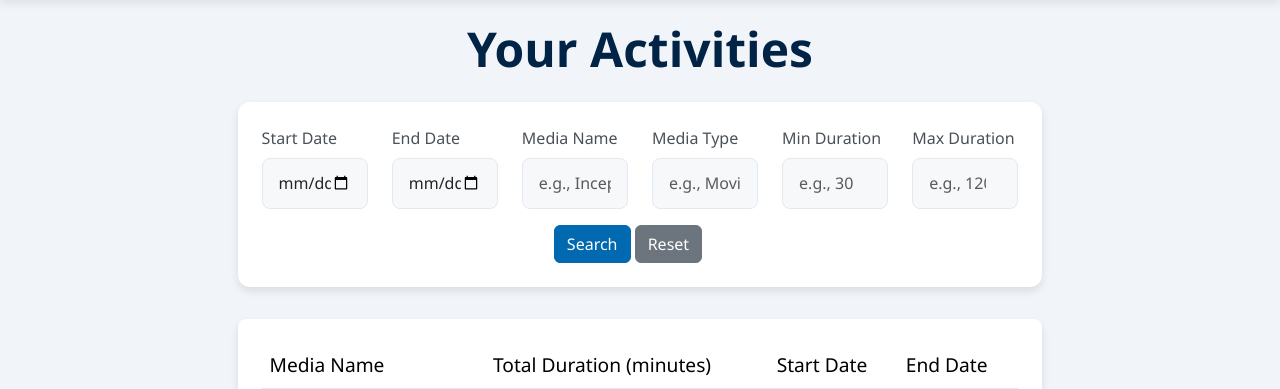
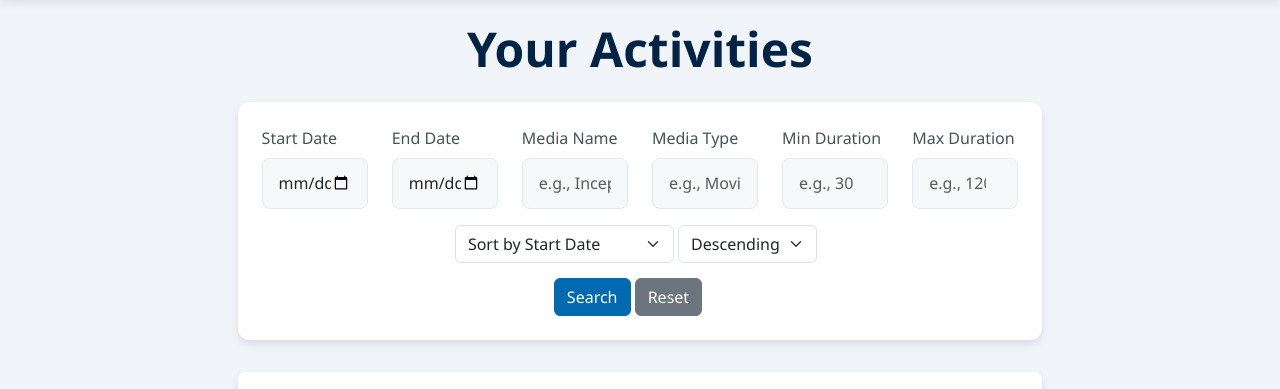
Before and after one commit to LeweiXu/CITS3403-Project, a Flask app: page /activities in a window 1280 px wide. Shown: the part 80-469 px from the top of the page. Run offline with Flask 3, Linux system fonts and the light colour scheme; a user stored in the database is signed in; some libraries are stand-ins or nearby versions.

Commit message:
add sorting functionality to activities and history page

```diff
--- a/app/helpers/activities_functions.py
+++ b/app/helpers/activities_functions.py
@@ -25,10 +25,12 @@ def get_activities(username, request):
         'min_duration': request.args.get('min_duration'),
         'max_duration': request.args.get('max_duration')
     }
+    sort_field = request.args.get('sort_field', 'date')
+    sort_order = request.args.get('sort_order', 'desc')
 
     # Fetch uncompleted and completed activities
-    uncompleted_activities = get_uncompleted_activities(username, filters)
-    completed_activities = get_completed_activities(username, filters)
+    uncompleted_activities = get_uncompleted_activities(username, sort_field, sort_order, filters)
+    completed_activities = get_completed_activities(username, sort_field, sort_order, filters)
 
     # Combine for simple pagination
     combined    = uncompleted_activities + completed_activities
@@ -69,14 +71,14 @@ def get_activities(username, request):
         delete_activity_forms=delete_activity_forms
     )
 
-def get_uncompleted_activities(username, filters=None):
+def get_uncompleted_activities(username, sort_field, sort_order, filters=None):
     """
     Fetch uncompleted activities (status = 'in_progress') for the given user.
     Include activities even if there are no corresponding entries.
     """
     # Query uncompleted activities
     query = (db.session.query(
-        Activities.id.label('id'),  # Ensure activity ID is passed to the HTML page
+        Activities.id.label('id'),
         Activities.media_type,
         Activities.media_subtype,
         Activities.media_name,
@@ -84,18 +86,35 @@ def get_uncompleted_activities(username, filters=None):
         func.coalesce(func.sum(cast(Entries.duration, Integer)), 0).label('total_duration'),
     ).outerjoin(Entries, Activities.id == Entries.activity_id).filter(
         Activities.username == username,
-        Activities.status == 'ongoing'  # Uncompleted activities
+        Activities.status == 'ongoing'
     ).group_by(
-        Activities.id, Activities.media_type, Activities.media_name
+        Activities.id, Activities.media_type, Activities.media_subtype, Activities.media_name, Activities.start_date
     )
     )
     if filters:
         query = apply_activity_filters(query, filters)
-    results = query.order_by(Activities.start_date.desc()).all()
+
+    # Sorting logic
+    sort_fields = {
+        'start_date': Activities.start_date,
+        'end_date': Activities.end_date,
+        'media_name': Activities.media_name,
+        'media_type': Activities.media_type,
+        'media_subtype': Activities.media_subtype,
+        'total_duration': func.coalesce(func.sum(cast(Entries.duration, Integer)), 0),
+        'rating': Activities.rating
+    }
+    sort_col = sort_fields.get(sort_field, Activities.start_date)
+    if sort_order == 'asc':
+        query = query.order_by(sort_col.asc(), Activities.id.asc())
+    else:
+        query = query.order_by(sort_col.desc(), Activities.id.desc())
+
+    results = query.all()
     return results
 
 
-def get_completed_activities(username, filters):
+def get_completed_activities(username, sort_field, sort_order, filters=None):
     """
     Fetch completed activities (status != 'ongoing') for the given user.
     """
@@ -112,15 +131,31 @@ def get_completed_activities(username, filters):
         Activities.comment
     ).join(Activities, Activities.id == Entries.activity_id).filter(
         Activities.username == username,
-        Activities.status != 'ongoing'  # Completed activities
+        Activities.status != 'ongoing'
     ).group_by(
-        Activities.id, Activities.media_type, Activities.media_name, Activities.end_date, Activities.rating, Activities.comment
+        Activities.id, Activities.media_type, Activities.media_subtype, Activities.media_name, Activities.start_date, Activities.end_date, Activities.rating, Activities.comment
     )
     )
 
     query = apply_activity_filters(query, filters)
-    # Map media_type to main type
-    results = query.order_by(Activities.start_date.desc()).all()
+
+    # Sorting logic
+    sort_fields = {
+        'start_date': Activities.start_date,
+        'end_date': Activities.end_date,
+        'media_name': Activities.media_name,
+        'media_type': Activities.media_type,
+        'media_subtype': Activities.media_subtype,
+        'total_duration': func.sum(cast(Entries.duration, Integer)),
+        'rating': Activities.rating
+    }
+    sort_col = sort_fields.get(sort_field, Activities.start_date)
+    if sort_order == 'asc':
+        query = query.order_by(sort_col.asc(), Activities.id.asc())
+    else:
+        query = query.order_by(sort_col.desc(), Activities.id.desc())
+
+    results = query.all()
     return results
 
 def apply_activity_filters(query, filters):
--- a/app/static/styles.css
+++ b/app/static/styles.css
@@ -707,3 +707,13 @@ margin-top: 0.5rem;
 .form-actions button:hover {
     background-color: #2980b9;
 }
+
+.entry-row:hover {
+    animation-name: pulse;
+    animation-duration: 0.5s;
+    animation-fill-mode: both;
+}
+
+.sort {
+    padding-bottom: 15px;
+}
--- a/app/templates/activities.html
+++ b/app/templates/activities.html
@@ -39,6 +39,22 @@
                 <input type="number" id="max_duration" name="max_duration" class="form-control" placeholder="e.g., 120" value="{{ request.args.get('max_duration', '') }}">
             </div>
             <div class="row mt-3">
+                <div class="sort text-center">
+                    <!-- Sort Dropdowns integrated in the form -->
+                    <select name="sort_field" class="form-select d-inline-block w-auto ms-3" style="display:inline-block; width:auto;">
+                        <option value="start_date" {% if request.args.get('sort_field', 'start_date') == 'start_date' %}selected{% endif %}>Sort by Start Date</option>
+                        <option value="end_date" {% if request.args.get('sort_field') == 'end_date' %}selected{% endif %}>Sort by End Date</option>
+                        <option value="media_name" {% if request.args.get('sort_field') == 'media_name' %}selected{% endif %}>Sort by Media Name</option>
+                        <option value="media_type" {% if request.args.get('sort_field') == 'media_type' %}selected{% endif %}>Sort by Media Type</option>
+                        <option value="media_subtype" {% if request.args.get('sort_field') == 'media_subtype' %}selected{% endif %}>Sort by Media Subtype</option>
+                        <option value="total_duration" {% if request.args.get('sort_field') == 'total_duration' %}selected{% endif %}>Sort by Total Duration</option>
+                        <option value="rating" {% if request.args.get('sort_field') == 'rating' %}selected{% endif %}>Sort by Rating</option>
+                    </select>
+                    <select name="sort_order" class="form-select d-inline-block w-auto" style="display:inline-block; width:auto;">
+                        <option value="desc" {% if request.args.get('sort_order', 'desc') == 'desc' %}selected{% endif %}>Descending</option>
+                        <option value="asc" {% if request.args.get('sort_order') == 'asc' %}selected{% endif %}>Ascending</option>
+                    </select>
+                </div>
                 <div class="col-md-12 text-center">
                     <button type="submit" class="btn btn-primary">Search</button>
                     <a href="{{ url_for('main.activities') }}" class="btn btn-secondary">Reset</a>
```
Also changed, not shown: app/helpers/entries_functions.py (+18 -4 lines), app/templates/viewdata.html (+15 -2 lines).
